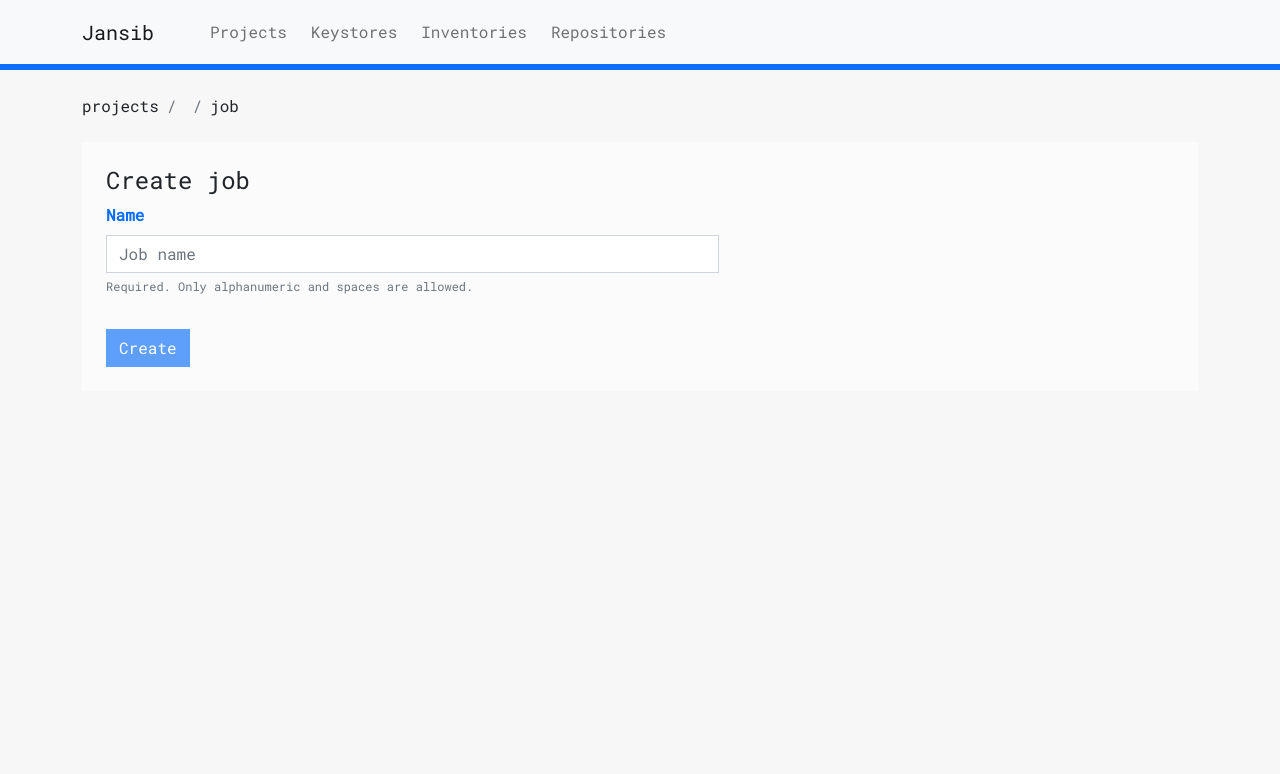
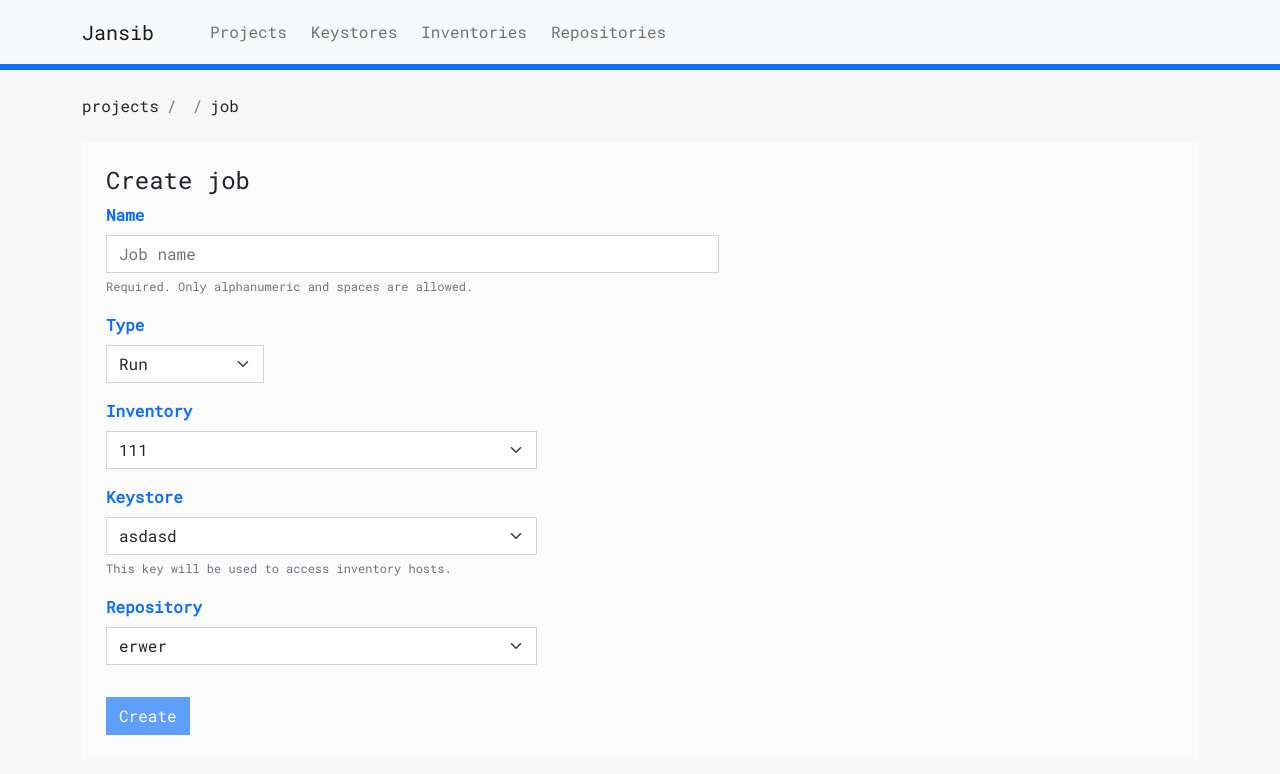
Before and after one commit to fooock/jansib, an Angular app in the folder jansib-ui/: page /1/job in a window 1280 px wide. Shown: the top 774 px of the page. Built offline with nearby package versions, Linux system fonts and the light colour scheme.

Commit message:
show associated jobs of a project

```diff
--- a/jansib-ui/src/app/inventory/inventory.service.ts
+++ b/jansib-ui/src/app/inventory/inventory.service.ts
@@ -12,7 +12,10 @@ export class InventoryService {
 
   constructor(
     private client: HttpClient
-  ) { }
+  ) {
+    const i = new Inventory('13213', '111', '2222', 'file');
+    this.inventories.push(i);
+  }
 
   addInventory(inventory: Inventory): Observable<Inventory[]> {
     inventory.id = Math.random().toString(36).substr(2, 5);
--- a/jansib-ui/src/app/job/create/create.component.html
+++ b/jansib-ui/src/app/job/create/create.component.html
@@ -1,16 +1,16 @@
-<div *ngIf="loading" class="container">
+<div *ngIf="loadingProject" class="container">
   <span class="spinner-grow text-secondary spinner-grow-sm btn-spinner" role="status" aria-hidden="true"></span>
   <span class="mx-2 text-secondary">Loading...</span>
 </div>
 
-<div *ngIf="!loading" class="container">
+<div *ngIf="!loadingProject" class="container">
 
   <nav aria-label="breadcrumb">
     <ol class="breadcrumb">
       <li routerLink="/projects" class="breadcrumb-item" aria-current="page">
         projects
       </li>
-      <li class="breadcrumb-item active" aria-current="page">
+      <li routerLink="/projects/{{project.id}}" class="breadcrumb-item active" aria-current="page">
         {{ project.id }}
       </li>
       <li class="breadcrumb-item" aria-current="page">
@@ -35,6 +35,106 @@
         </div>
       </div>
 
+      <div class="row">
+        <div class="col-2 mb-3">
+          <label for="frmBranch" class="form-label"><strong>Type</strong></label>
+          <select name="useAuth" id="useAuth" class="form-select" aria-label="Is auth required" [disabled]="loading"
+            [(ngModel)]="model.type">
+            <option *ngFor=" let t of types" [ngValue]="t.id">
+              {{ t.name }}
+            </option>
+          </select>
+        </div>
+      </div>
+
+      <div class="row">
+        <div class="col-5 mb-3">
+          <label for="frmInventory" class="form-label"><strong>Inventory</strong></label>
+
+          <div *ngIf="loadingInventories">
+            <span class="spinner-grow text-secondary spinner-grow-sm btn-spinner" role="status"
+              aria-hidden="true"></span>
+            <span class="mx-2 text-secondary">Loading...</span>
+          </div>
+
+          <div *ngIf="inventories.length > 0 && !loadingInventories">
+            <select name="frmInventory" class="form-select" aria-label="Select inventory" [disabled]="loading"
+              [(ngModel)]="model.inventoryId">
+              <option *ngFor=" let i of inventories" [ngValue]="i.id">
+                {{ i.name }}
+              </option>
+            </select>
+          </div>
+
+          <div *ngIf="inventories.length == 0 && !loadingInventories">
+            <p class="text-secondary mt-0">No inventories found.</p>
+            <button type="button" class="btn btn-outline-primary btn-sm" routerLink="/inventories/create">
+              Create Inventory
+            </button>
+          </div>
+
+        </div>
+      </div>
+
+      <div class="row">
+        <div class="col-5 mb-3">
+          <label for="frmKeystore" class="form-label"><strong>Keystore</strong></label>
+
+          <div *ngIf="loadingKeystore">
+            <span class="spinner-grow text-secondary spinner-grow-sm btn-spinner" role="status"
+              aria-hidden="true"></span>
+            <span class="mx-2 text-secondary">Loading...</span>
+          </div>
+
+          <div *ngIf="keystores.length > 0 && !loadingKeystore">
+            <select name="frmKeystore" class="form-select" aria-label="Select keystore" [disabled]="loading"
+              [(ngModel)]="model.keystoreId">
+              <option *ngFor=" let ks of keystores" [ngValue]="ks.id">
+                {{ ks.name }}
+              </option>
+            </select>
+            <small class="form-text text-muted">This key will be used to access inventory hosts.</small>
+          </div>
+
+          <div *ngIf="keystores.length == 0 && !loadingKeystore">
+            <p class="text-secondary mt-0">No keystores found.</p>
+            <button type="button" class="btn btn-outline-primary btn-sm" routerLink="/keystores/create">
+              Create keystore
+            </button>
+          </div>
+
+        </div>
+      </div>
+
+      <div class="row">
+        <div class="col-5 mb-3">
+          <label for="frmRepository" class="form-label"><strong>Repository</strong></label>
+
+          <div *ngIf="loadingRepositories">
+            <span class="spinner-grow text-secondary spinner-grow-sm btn-spinner" role="status"
+              aria-hidden="true"></span>
+            <span class="mx-2 text-secondary">Loading...</span>
+          </div>
+
+          <div *ngIf="repositories.length > 0 && !loadingRepositories">
+            <select name="frmRepository" class="form-select" aria-label="Select repository" [disabled]="loading"
+              [(ngModel)]="model.repositoryId">
+              <option *ngFor=" let r of repositories" [ngValue]="r.id">
+                {{ r.name }}
+              </option>
+            </select>
+          </div>
+
+          <div *ngIf="repositories.length == 0 && !loadingRepositories">
+            <p class="text-secondary mt-0">No repositories found.</p>
+            <button type="button" class="btn btn-outline-primary btn-sm" routerLink="/repositories/create">
+              Create repository
+            </button>
+          </div>
+
+        </div>
+      </div>
+
       <button type="submit" class="btn btn-primary mt-3" [disabled]="!model.name || loading" (click)="createJob()">
         <span *ngIf="loading" class="spinner-grow spinner-grow-sm btn-spinner" role="status" aria-hidden="true"></span>
         Create
--- a/jansib-ui/src/app/job/create/create.component.ts
+++ b/jansib-ui/src/app/job/create/create.component.ts
@@ -1,8 +1,15 @@
 import { Component, OnInit } from '@angular/core';
-import { ActivatedRoute } from '@angular/router';
+import { ActivatedRoute, Router } from '@angular/router';
+import { Inventory } from 'src/app/inventory/inventory';
+import { InventoryService } from 'src/app/inventory/inventory.service';
+import { Keystore } from 'src/app/keystore/keystore';
+import { KeystoreService } from 'src/app/keystore/keystore.service';
 import { Project } from 'src/app/project/project';
 import { ProjectService } from 'src/app/project/project.service';
+import { Repository } from 'src/app/repository/repository';
+import { RepositoryService } from 'src/app/repository/repository.service';
 import { Job } from '../job';
+import { JobService } from '../job.service';
 
 @Component({
   selector: 'app-create',
@@ -11,30 +18,96 @@ import { Job } from '../job';
 })
 export class CreateComponent implements OnInit {
   project: Project = new Project('', '', '', 0);
-  model: Job = new Job('', '', '', '', '', '', 0);
+  keystores: Keystore[] = [];
+  inventories: Inventory[] = [];
+  repositories: Repository[] = [];
+
+  model: Job = new Job('', '', 'run', '', '', '', 0);
+
   loading: boolean = false;
+  loadingKeystore: boolean = false;
+  loadingInventories: boolean = false;
+  loadingRepositories: boolean = false;
+  loadingProject: boolean = false;
+
+  types = [
+    { name: 'Check', id: 'check' },
+    { name: 'Run', id: 'run' }
+  ];
 
   constructor(
     private activatedRoute: ActivatedRoute,
-    private projectService: ProjectService
+    private projectService: ProjectService,
+    private keystoreService: KeystoreService,
+    private inventoryService: InventoryService,
+    private repositoryService: RepositoryService,
+    private jobService: JobService,
+    private router: Router
   ) { }
 
   ngOnInit(): void {
-    this.loading = true;
+    this.loadingKeystore = true;
+    this.loadingInventories = true;
+    this.loadingRepositories = true;
+    this.loadingProject = true;
 
     this.activatedRoute.params.subscribe(params => {
       this.projectService.getProjectById(params.id).subscribe(result => {
-        this.loading = false;
+        this.loadingProject = false;
         this.project = result;
 
       }, err => {
         console.error(err);
-        this.loading = false;
+        this.loadingProject = false;
       });
+    });
+
+    this.keystoreService.getKeystores().subscribe(result => {
+      this.loadingKeystore = false;
+      this.keystores = result;
+      // select default keystore if available
+      if (this.keystores.length > 0) {
+        this.model.keystoreId = this.keystores[0].id;
+      }
+
+    }, err => {
+      this.loadingKeystore = false;
+    });
+
+    this.inventoryService.getInventories().subscribe(result => {
+      this.loadingInventories = false;
+      this.inventories = result;
+      // select default inventory if available
+      if (this.inventories.length > 0) {
+        this.model.inventoryId = this.inventories[0].id;
+      }
+
+    }, err => {
+      this.loadingInventories = false;
+    });
+
+    this.repositoryService.getRepositories().subscribe(result => {
+      this.loadingRepositories = false;
+      this.repositories = result;
+      // select default inventory if available
+      if (this.repositories.length > 0) {
+        this.model.repositoryId = this.repositories[0].id;
+      }
+
+    }, err => {
+      this.loadingRepositories = false;
     });
   }
 
   createJob(): void {
+    this.loading = true;
 
+    this.jobService.addJob(this.project.id, this.model).subscribe(result => {
+      this.loading = false;
+      this.router.navigate(['projects', this.project.id]);
+
+    }, err => {
+      this.loading = false;
+    });
   }
 }
--- a/jansib-ui/src/app/keystore/keystore.service.ts
+++ b/jansib-ui/src/app/keystore/keystore.service.ts
@@ -2,6 +2,7 @@ import { HttpClient } from '@angular/common/http';
 import { Injectable } from '@angular/core';
 import { Observable, of } from 'rxjs';
 import { delay } from 'rxjs/operators';
+import { Key } from 'selenium-webdriver';
 import { Keystore, SshConfig } from './keystore';
 
 @Injectable({
@@ -12,7 +13,10 @@ export class KeystoreService {
 
   constructor(
     private client: HttpClient
-  ) { }
+  ) {
+    const k = new Keystore('1', 'asdasd', 'asdasd', 'ssh');
+    this.keystores.push(k);
+  }
 
   addKeystore(keystore: Keystore): Observable<Keystore> {
     keystore.id = Math.random().toString(36).substr(2, 5);
--- a/jansib-ui/src/app/project/detail/detail.component.html
+++ b/jansib-ui/src/app/project/detail/detail.component.html
@@ -44,5 +44,32 @@
         Create job
       </button>
     </div>
+
+    <div *ngIf="model.jobs && model.jobs!.length > 0" class="mt-2">
+      <table class="table table-borderless mt-2">
+        <thead>
+          <tr class="table-light text-secondary">
+            <th scope=" col">Name</th>
+            <th scope="col">Type</th>
+            <th scope="col">Keystore</th>
+            <th scope="col">Inventory</th>
+            <th scope="col">Repository</th>
+          </tr>
+        </thead>
+        <tbody>
+          <tr *ngFor="let j of model.jobs">
+            <td>{{ j.name }}</td>
+            <td>{{ j.type }}</td>
+            <td>{{ j.keystoreId }}</td>
+            <td>{{ j.inventoryId }}</td>
+            <td>{{ j.repositoryId }}</td>
+          </tr>
+        </tbody>
+      </table>
+
+      <button type="button" class="btn btn-primary mt-1" routerLink="job">
+        Create job
+      </button>
+    </div>
   </div>
 </div>
--- a/jansib-ui/src/app/project/project.ts
+++ b/jansib-ui/src/app/project/project.ts
@@ -6,7 +6,7 @@ export class Project {
     public name: string,
     public description: string,
     public created: number,
-    public jobs?: Job[]
+    public jobs: Job[] = []
   ) { }
 
   formattedDate(): string {
--- a/jansib-ui/src/app/repository/repository.service.ts
+++ b/jansib-ui/src/app/repository/repository.service.ts
@@ -12,7 +12,10 @@ export class RepositoryService {
 
   constructor(
     private client: HttpClient
-  ) { }
+  ) {
+    const r = new Repository('324', 'erwer', 'asdfsdf', 'master', '1');
+    this.repositories.push(r);
+  }
 
   addRepository(repository: Repository): Observable<Repository[]> {
     repository.id = Math.random().toString(36).substr(2, 5);
--- a/jansib-ui/src/styles.css
+++ b/jansib-ui/src/styles.css
@@ -36,3 +36,11 @@ label strong {
 .btn-spinner {
   margin-bottom: 3px;
 }
+
+thead {
+  background-color: #f7f7f8;
+}
+
+tbody tr:hover {
+  background-color: #f7f7f8 !important;
+}
```
Also changed, not shown: jansib-ui/src/app/job/job.service.ts (added, +24 -0 lines), jansib-ui/src/app/project/project.service.ts (+7 -2 lines), 1 other file (tests, documents, lock files or other folders).
